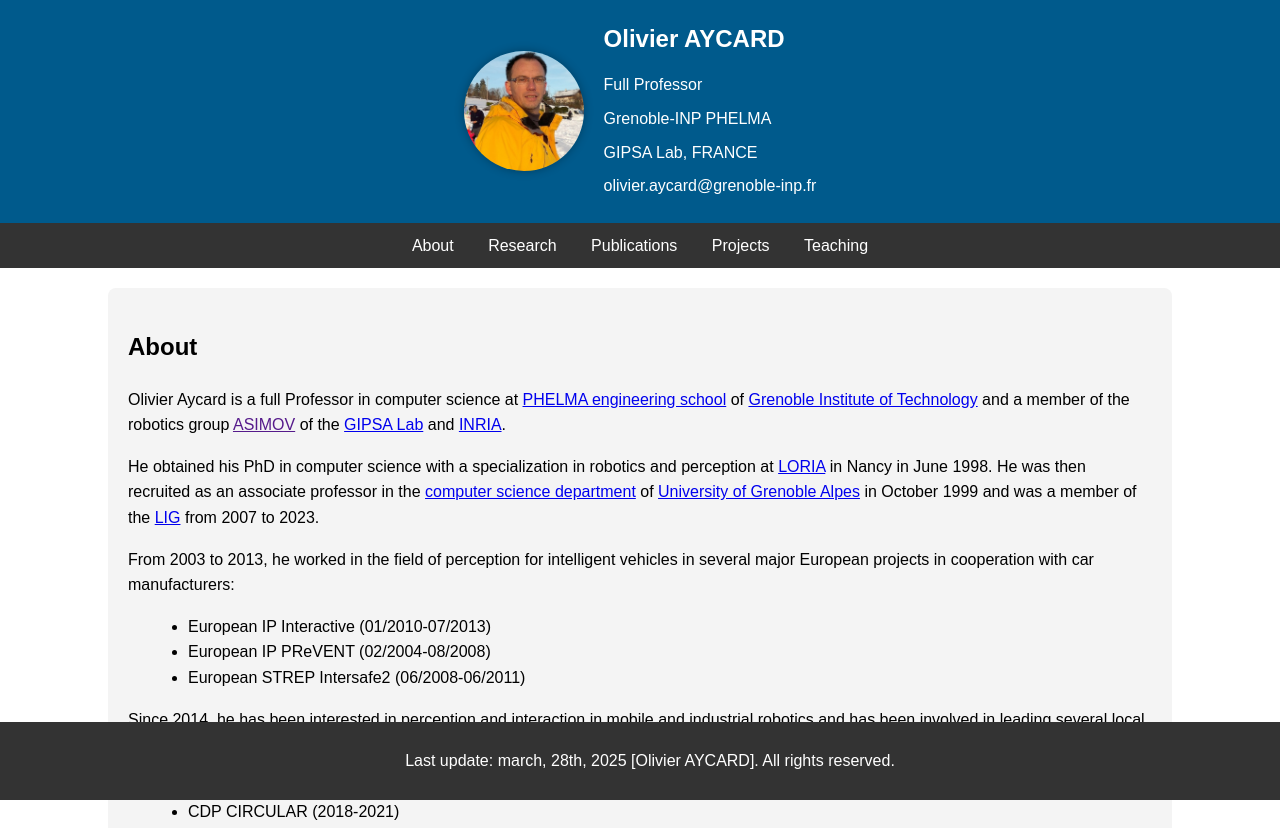
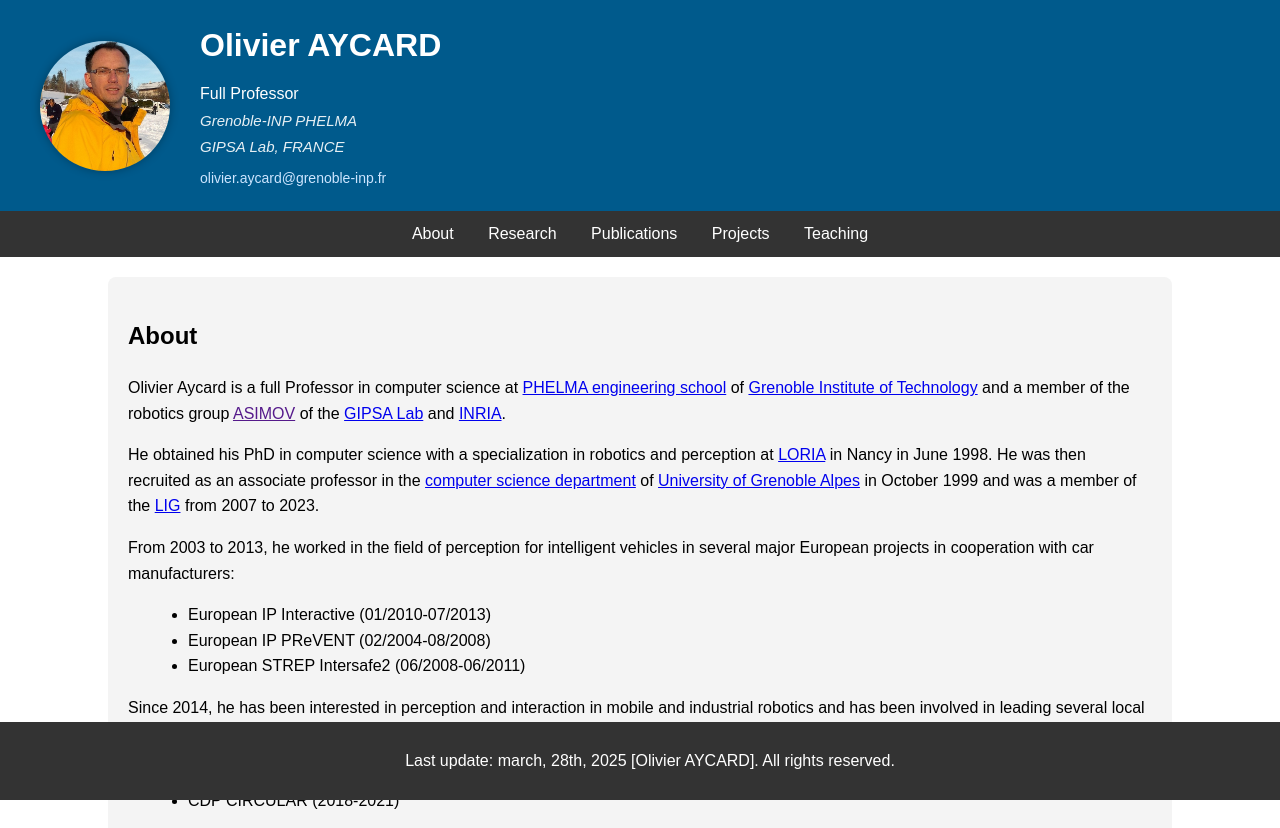
Before and after one commit to olivier-aycard/olivier-aycard.github.io, a plain HTML site: page index.html in a window 1280 px wide. Shown: the top 828 px of the page. Drawn offline with Linux system fonts and the light colour scheme.

Commit message:
Update index.html

```diff
--- a/index.html
+++ b/index.html
@@ -13,38 +13,46 @@
 header {
     background: #005a8c;
     color: #fff;
-            padding: 20px;
+    padding: 20px 40px;
     display: flex;
     align-items: center;
-            justify-content: center;
     flex-wrap: wrap;
-            gap: 20px;
+    gap: 30px;
     text-align: left;
 }
 
 header img {
-            width: 120px;
-            height: 120px;
+    width: 130px;
+    height: 130px;
     border-radius: 50%;
     object-fit: cover;
     box-shadow: 0 0 10px rgba(0,0,0,0.3);
 }
 
-        header .info {
-            display: flex;
-            flex-direction: column;
-            justify-content: center;
+header .info h1 {
+    margin: 0 0 10px;
+    font-size: 32px;
+    font-weight: bold;
 }
 
-        header h1 {
-            margin: 0 0 10px;
-            font-size: 24px;
+header .info p {
+    margin: 2px 0;
+    font-size: 16px;
 }
 
-header p {
-    margin: 4px 0;
+header .info p:nth-child(3),
+header .info p:nth-child(4) {
+    font-style: italic;
+    font-size: 15px;
+    opacity: 0.9;
 }
 
+header .info p:last-child {
+    font-size: 14px;
+    margin-top: 8px;
+    color: #cce5ff;
+    font-style: normal;
+}
 
         nav {
             background: #333;
@@ -103,7 +111,7 @@ header p {
         <p>Full Professor</p>
         <p>Grenoble-INP PHELMA</p>
         <p>GIPSA Lab, FRANCE</p>
-        <p>olivier.aycard@grenoble-inp.fr</p>
+        <p><a href="mailto:olivier.aycard@grenoble-inp.fr" style="color: #cce5ff; text-decoration: none;">olivier.aycard@grenoble-inp.fr</a></p>
     </div>
 </header>
 
```
Lines whose indentation alone changed are shown as unchanged.
